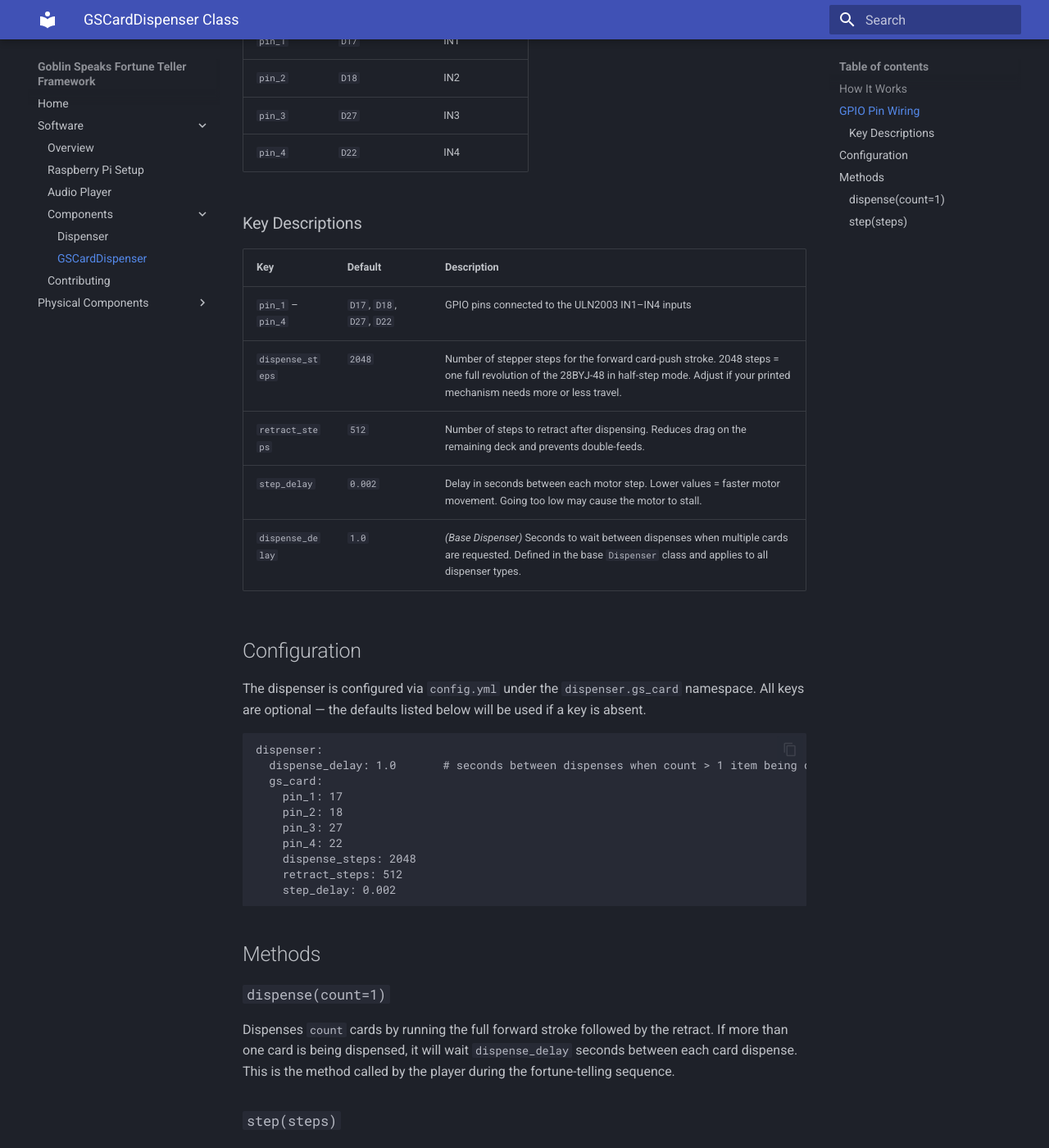
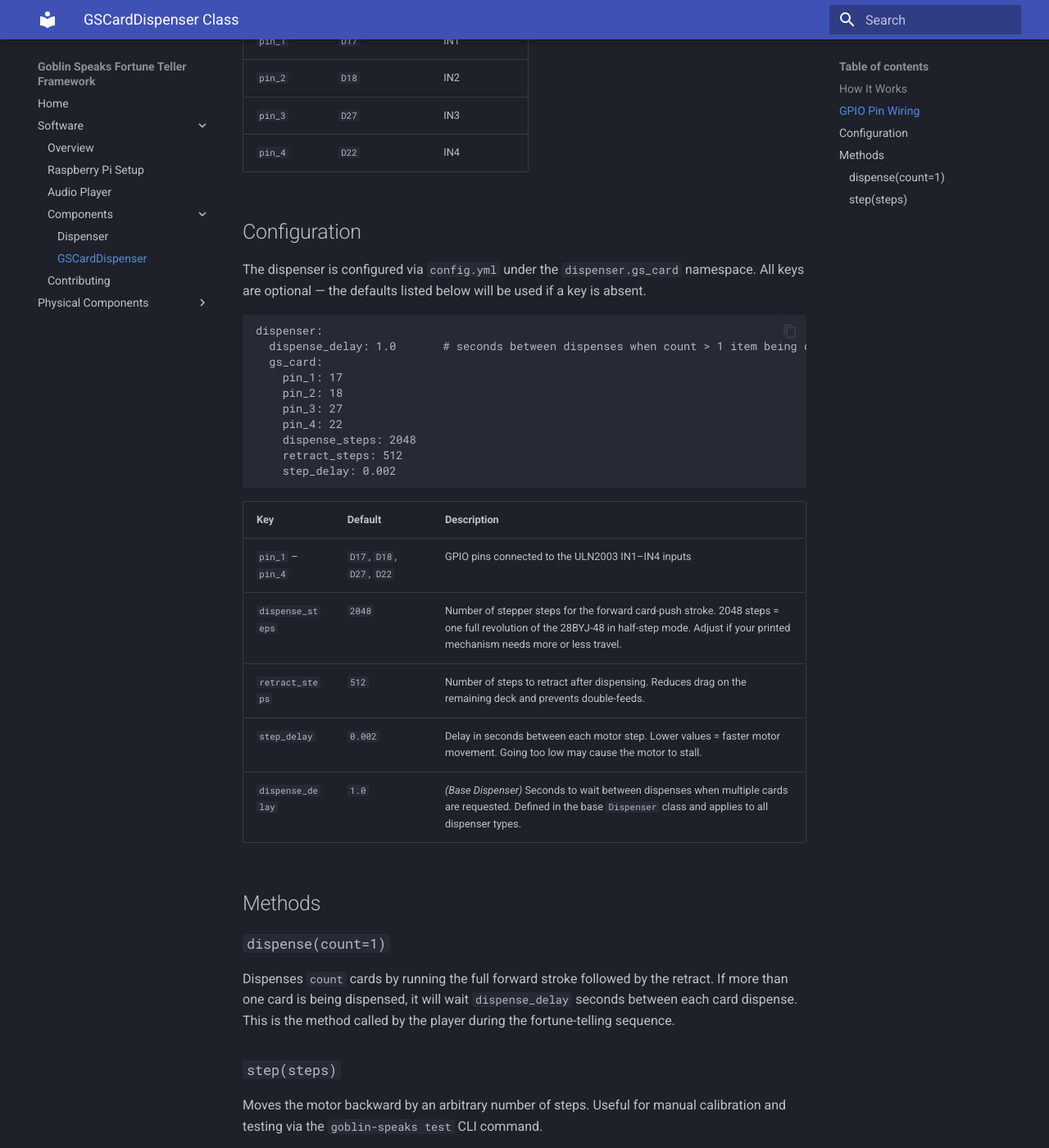
Before and after one commit to gobbolab/goblin-speaks, an MkDocs documentation site: the page built from docs/software/components/gs-card.md, in a window 1280 px wide and 1400 px high, scrolled down 676 px. Shown: the whole window at 82% size. Built offline with MkDocs 1.6.1 and Material for MkDocs 9.7.7, drawn with Linux system fonts in a browser that asks for light colours; some of the changed lines change nothing that is shown.

Commit message:
clean up gs card docs

````diff
--- a/docs/software/components/gs-card.md
+++ b/docs/software/components/gs-card.md
@@ -26,16 +26,6 @@ The stepper motor is driven via the ULN2003 board, which connects to four GPIO p
 | `pin_3` | `D27` | IN3 |
 | `pin_4` | `D22` | IN4 |
 
-### Key Descriptions
-
-| Key | Default | Description |
-|---|---|---|
-| `pin_1` – `pin_4` | `D17`, `D18`, `D27`, `D22` | GPIO pins connected to the ULN2003 IN1–IN4 inputs |
-| `dispense_steps` | `2048` | Number of stepper steps for the forward card-push stroke. 2048 steps = one full revolution of the 28BYJ-48 in half-step mode. Adjust if your printed mechanism needs more or less travel. |
-| `retract_steps` | `512` | Number of steps to retract after dispensing. Reduces drag on the remaining deck and prevents double-feeds. |
-| `step_delay` | `0.002` | Delay in seconds between each motor step. Lower values = faster motor movement. Going too low may cause the motor to stall. |
-| `dispense_delay` | `1.0` | *(Base Dispenser)* Seconds to wait between dispenses when multiple cards are requested. Defined in the base `Dispenser` class and applies to all dispenser types. |
-
 ## Configuration
 
 The dispenser is configured via `config.yml` under the `dispenser.gs_card` namespace. All keys are optional — the defaults listed below will be used if a key is absent.
@@ -53,6 +43,14 @@ dispenser:
     step_delay: 0.002
 ```
 
+| Key | Default | Description |
+|---|---|---|
+| `pin_1` – `pin_4` | `D17`, `D18`, `D27`, `D22` | GPIO pins connected to the ULN2003 IN1–IN4 inputs |
+| `dispense_steps` | `2048` | Number of stepper steps for the forward card-push stroke. 2048 steps = one full revolution of the 28BYJ-48 in half-step mode. Adjust if your printed mechanism needs more or less travel. |
+| `retract_steps` | `512` | Number of steps to retract after dispensing. Reduces drag on the remaining deck and prevents double-feeds. |
+| `step_delay` | `0.002` | Delay in seconds between each motor step. Lower values = faster motor movement. Going too low may cause the motor to stall. |
+| `dispense_delay` | `1.0` | *(Base Dispenser)* Seconds to wait between dispenses when multiple cards are requested. Defined in the base `Dispenser` class and applies to all dispenser types. |
+
 ## Methods
 
 ### `dispense(count=1)`
````
